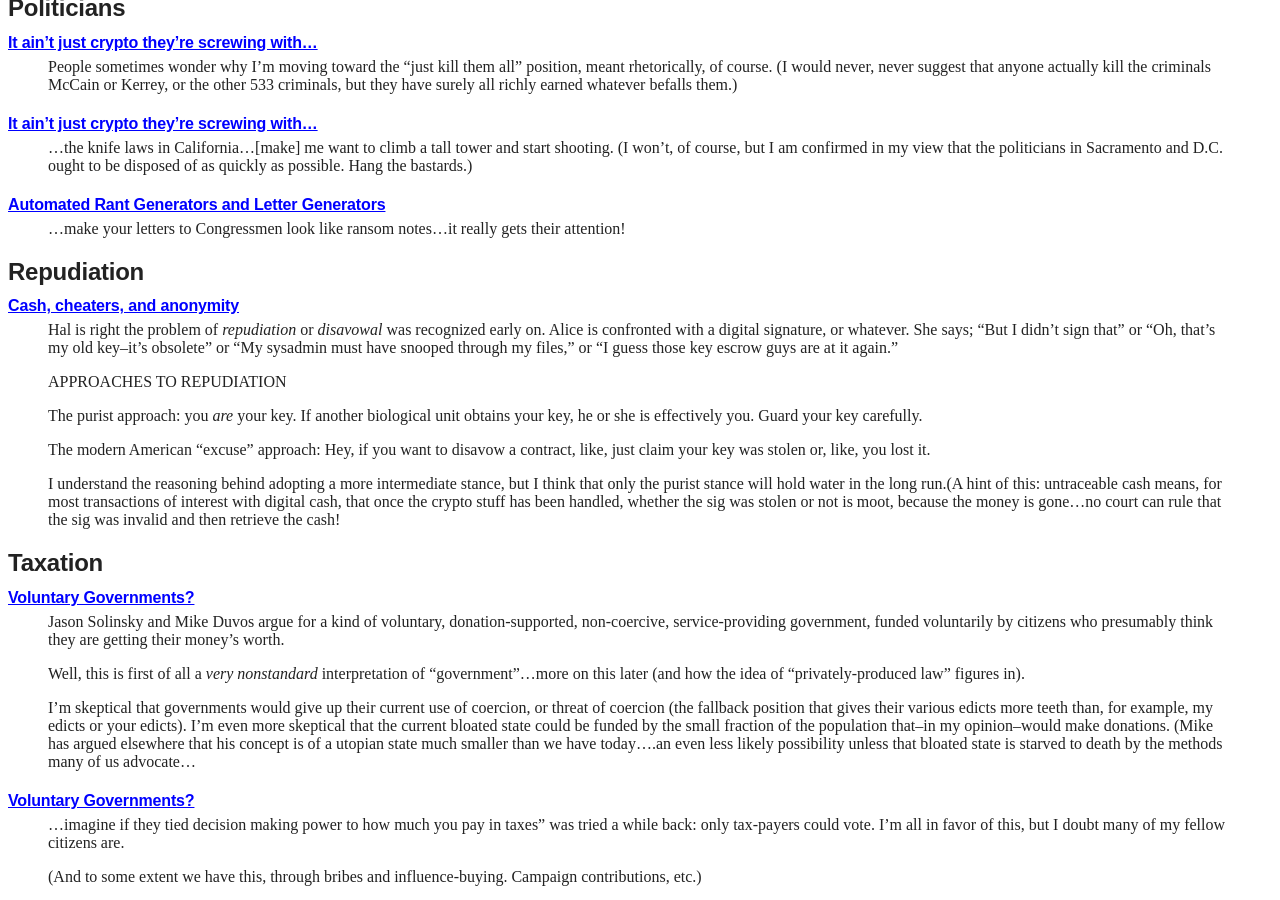
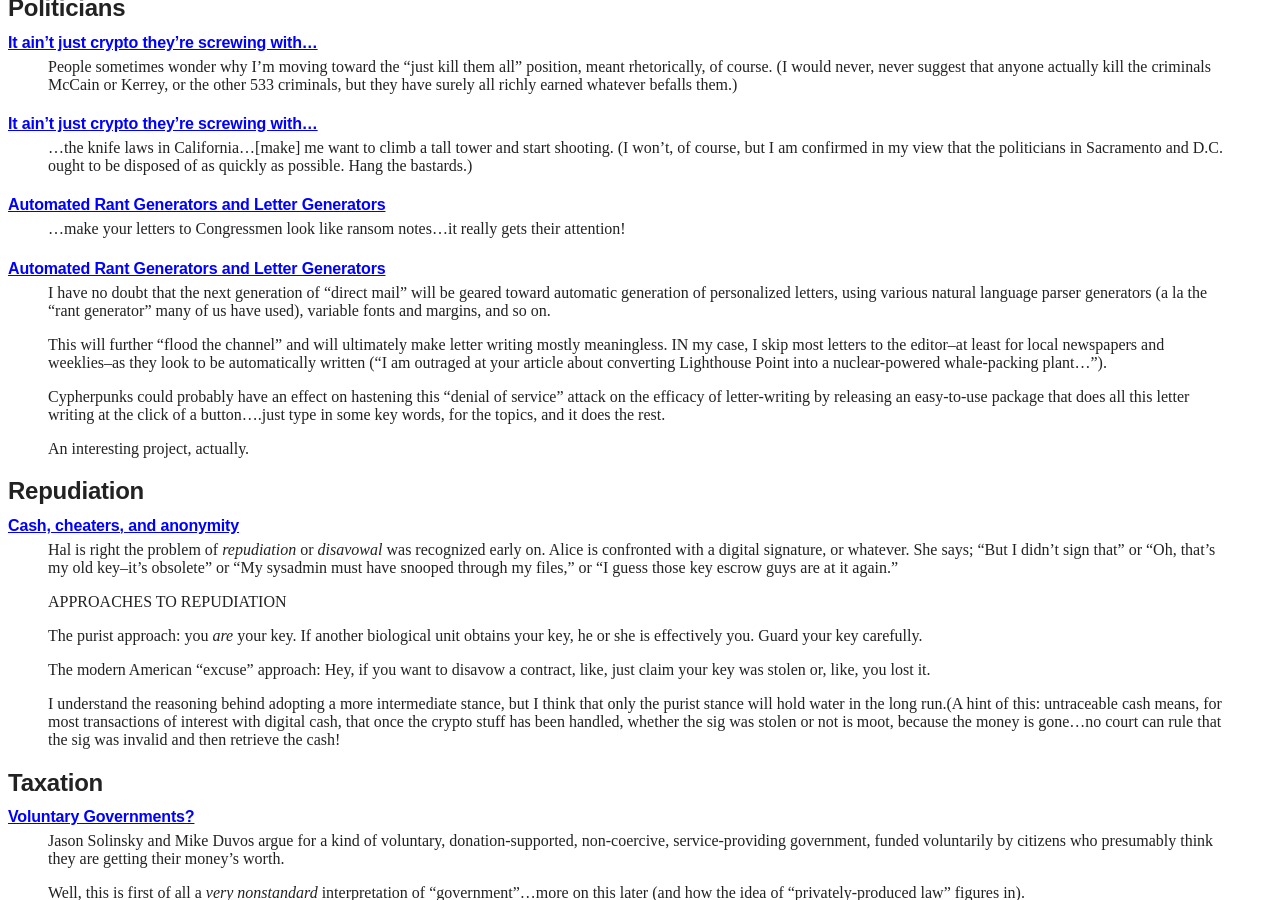
Before and after one commit to wakgill/deryk, a Jekyll site: the page built from tcm.md, in a window 1280 px wide and 900 px high, scrolled down 8430 px. Built offline with Jekyll 4.4.1, drawn with Linux system fonts in a browser that asks for light colours.

Commit message:
Update tcm.md

```diff
--- a/tcm.md
+++ b/tcm.md
@@ -636,6 +636,27 @@ criminals, but they have surely all richly earned whatever befalls them.)
 >...make your letters to Congressmen look like ransom notes...it really
 gets their attention!
 
+#### [Automated Rant Generators and Letter Generators](http://mailing-list-archive.cryptoanarchy.wiki/archive/1995/07/7e3018c01e375601631c9c695219f6e7232a1f075fa895023d101558a4b34acd/)
+
+>I have no doubt that the next generation of "direct mail" will
+be geared toward automatic generation of personalized letters, using
+various natural language parser generators (a la the "rant generator" many
+of us have used), variable fonts and margins, and so on.
+>
+>This will further "flood the channel" and will ultimately make letter
+writing mostly meaningless. IN my case, I skip most letters to the
+editor--at least for local newspapers and weeklies--as they look to be
+automatically written ("I am outraged at your article about converting
+Lighthouse Point into a nuclear-powered whale-packing plant...").
+>
+>Cypherpunks could probably have an effect on hastening this "denial of
+service" attack on the efficacy of letter-writing by releasing an
+easy-to-use package that does all this letter writing at the click of a
+button....just type in some key words, for the topics, and it does the
+rest.
+>
+>An interesting project, actually.
+
 ## Repudiation
 
 #### [Cash, cheaters, and anonymity](http://mailing-list-archive.cryptoanarchy.wiki/archive/1994/08/6e7fdd5762cb3100363962b5602e4cb0ad2d9717de2293ad5db67eeabac5d765)
```
